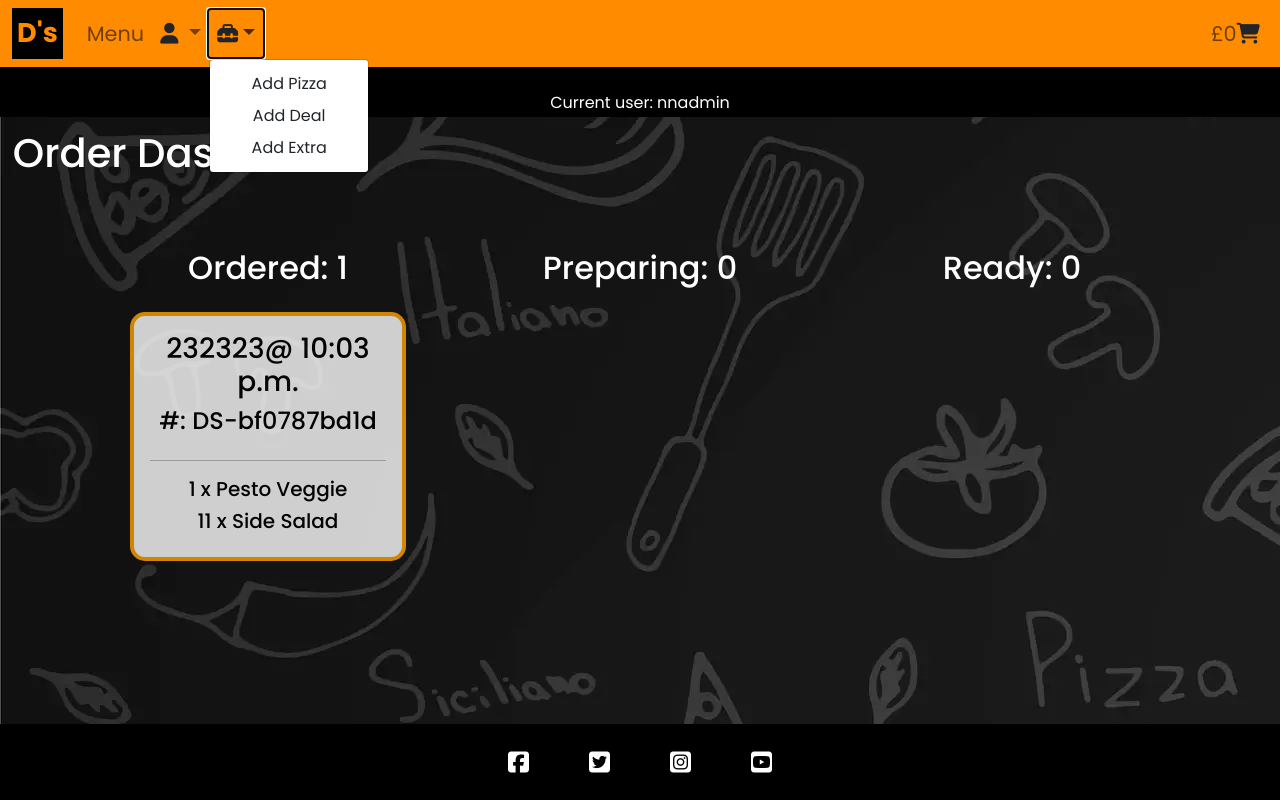
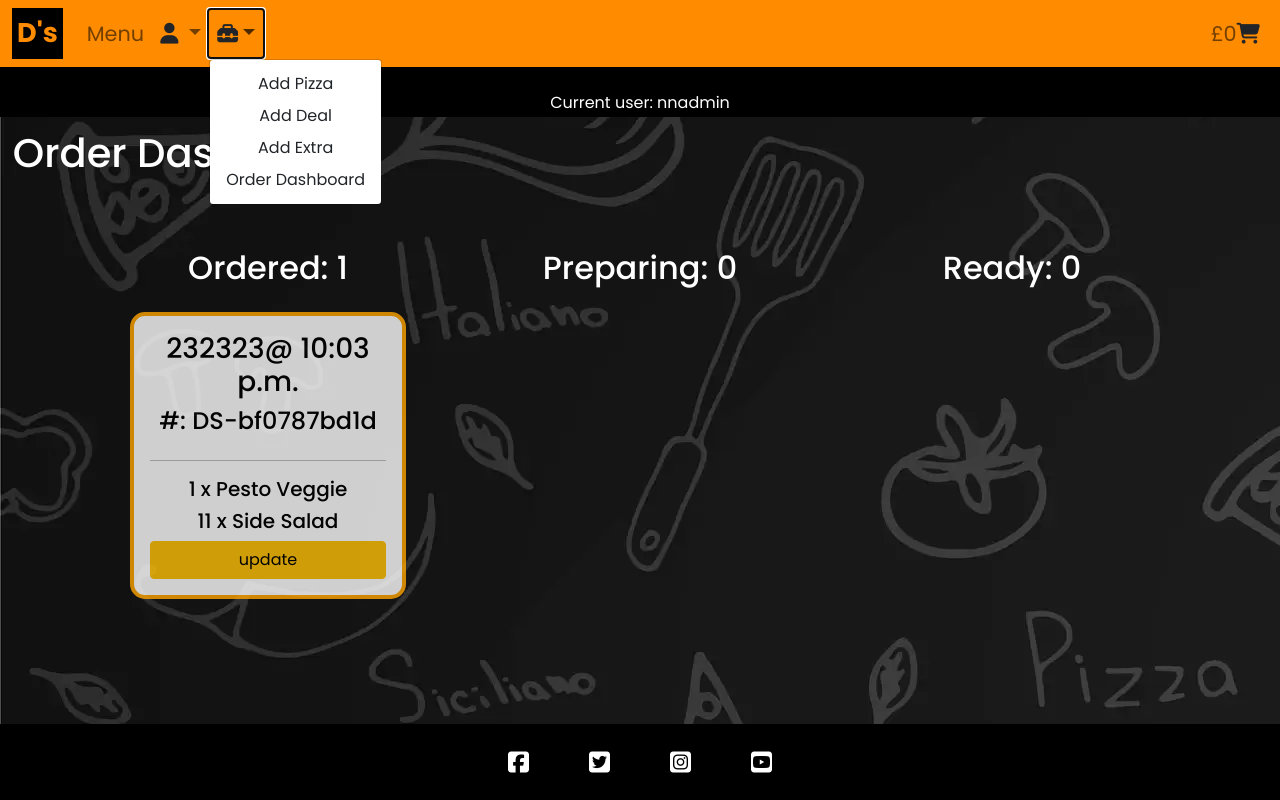
Before and after one commit to NaveedNaseem84/PP5-Ds_Pizza, a Django app: page /management/ in a window 1280 px wide, after a click that opens the changed part. Run offline with Django 4.2, Linux system fonts and the light colour scheme; a user stored in the database is signed in; data comes from the database, SQL or seed files in the repository; both versions use the stored data as it was after the commit; some libraries are stand-ins or nearby versions.

Commit message:
create view, url and template to update order status

```diff
--- a/management/templates/management/management.html
+++ b/management/templates/management/management.html
@@ -1,5 +1,6 @@
 {% extends "base.html" %}
 {% load static %}
+{% load crispy_forms_tags %}
 {% block extra_title %}Success{% endblock %}
 {% block content %}
 
@@ -16,9 +17,10 @@
                     <h3>{{ order.name }}@ {{ order.date.time }}</h3>
                     <h4>#:</strong> {{ order.order_ref }}</h4>
                     <hr>
-                        {% for item in order.pizzaorderlineitems.all %}
+                    {% for item in order.pizzaorderlineitems.all %}
                     <h5>{{ item.quantity }} x {{ item.product }}</h5>
                     {% endfor %}
+                    <a href="{% url 'update_order_status' order.id  %}" class="btn btn-warning">update</a>
                 </div>
                 {% endif %}
                 {% endfor %}
@@ -33,16 +35,17 @@
                     <h3>{{ order.name }}@ {{ order.date.time }}</h3>
                     <h4>#:</strong> {{ order.order_ref }}</h4>
                     <hr>
-                        {% for item in order.pizzaorderlineitems.all %}
+                    {% for item in order.pizzaorderlineitems.all %}
                     <h5>{{ item.quantity }} x {{ item.product }}</h5>
                     {% endfor %}
+                     <a href="{% url 'update_order_status' order.id  %}" class="btn btn-warning">update</a>
                 </div>
                 {% endif %}
                 {% endfor %}
             </div>
 
             <!-- Ready -->
-            <div class="cardcol-12 col-md-4 p-5">
+            <div class="col-12 col-md-4 p-5">
                 <h2 class="text-center p-3">Ready: {{ready_count}}</h2>
                 {% for order in orders %}
                 {% if order.status == "Ready" %}
@@ -50,9 +53,10 @@
                     <h3>{{ order.name }}@ {{ order.date.time }}</h3>
                     <h4>#:</strong> {{ order.order_ref }}</h4>
                     <hr>
-                        {% for item in order.pizzaorderlineitems.all %}
+                    {% for item in order.pizzaorderlineitems.all %}
                     <h5>{{ item.quantity }} x {{ item.product }}</h5>
                     {% endfor %}
+                     <a href="{% url 'update_order_status' order.id  %}" class="btn btn-warning">update</a>
                 </div>
                 {% endif %}
                 {% endfor %}
@@ -62,4 +66,5 @@
 
 </div>
 
+
 {% endblock %}
--- a/management/urls.py
+++ b/management/urls.py
@@ -5,4 +5,5 @@ urlpatterns = [
     path('', views.management_view, name='management'),
     path('add/item/', views.add_product, name='add_product'),
     path('update/int:<product_id>', views.update_product, name='update_product'),
+    path('update_status/int:<order_id>', views.update_order_status, name='update_order_status'),
 ]
--- a/management/views.py
+++ b/management/views.py
@@ -1,7 +1,7 @@
 from django.shortcuts import render, reverse, redirect, get_object_or_404
 from django.http import HttpResponseRedirect
 from django.contrib import messages
-from.forms import NewPizzaForm, NewDealForm, NewExtraForm
+from.forms import NewPizzaForm, NewDealForm, NewExtraForm, StatusForm
 from menu.models import Deal, Pizza, Extras
 from checkout.models import PizzaOrder
 from menu.views import menu_view
@@ -21,6 +21,7 @@ def management_view(request):
     ordered_count = orders.filter(status="Ordered").count()
     preparing_count = orders.filter(status="Preparing").count()
     ready_count = orders.filter(status="Ready").count()
+
 
     template = "management/management.html"
     context = {
@@ -118,11 +119,38 @@ def update_product(request, product_id):
     else:
         form = product_form( instance=product)
 
+    template = "management/product_admin.html"
     context = {
         "form": form,
         "product": "Update",
         "item": item
     }
 
-    template = "management/product_admin.html"
+
     return render(request, template, context)
+
+def update_order_status(request, order_id):
+
+    if not request.user.is_staff:
+        messages.add_message(request, messages.ERROR, 'Please login as an admin')
+        return redirect(menu_view)
+
+    product = get_object_or_404(PizzaOrder, id=order_id)
+    form =StatusForm(request.POST, instance=product)
+    if form.is_valid():
+            form.save()
+            messages.add_message(request, messages.SUCCESS,'Status updated')
+
+            return redirect(management_view)
+    else:
+        form = StatusForm( instance=product)
+
+    template = "management/update_status.html"
+    context = {
+
+        "form": form,
+        "product": product,
+
+    }
+
+    return render(request, template, context)
--- a/templates/base.html
+++ b/templates/base.html
@@ -5,6 +5,7 @@
 {% url 'add_product_pizza' as add_product_pizza_url %}
 {% url 'add_product_deal' as add_product_deal_url %}
 {% url 'add_product_extra' as add_product_extra_url %}
+{% url 'management' as add_product_management_url %}
 
 {% url 'account_login' as login_url %}
 {% url 'account_signup' as signup_url %}
@@ -72,8 +73,8 @@
                                 <li><a class="dropdown-item {% if request.path == logout_url %}active{% endif %}"
                                         aria-current="page" href="{% url 'account_logout' %}">logout</a></li>
                                 {% else %}
-                              <!--  <li><a class="dropdown-item {% if request.path == signup_url %}active{% endif %}"
-                                        aria-current="page" href="{% url 'account_signup' %}">Register</a></li>-->
+                                <li><a class="dropdown-item {% if request.path == signup_url %}active{% endif %}"
+                                        aria-current="page" href="{% url 'account_signup' %}">Register</a></li>
                                 <li><a class="dropdown-item {% if request.path == login_url %}active{% endif %}"
                                         aria-current="page" href="{% url 'account_login' %}">Login</a></li>
                                 {% endif %}
@@ -94,6 +95,9 @@
                                 </li>
                                 <li><a class="dropdown-item {% if request.path == add_product_extra %}active{% endif %}"
                                         aria-current="page" href="{% url 'add_product' %}?item_type=extra">Add Extra</a>
+                                </li>
+                                <li><a class="dropdown-item {% if request.path == add_product_extra %}active{% endif %}"
+                                        aria-current="page" href="{% url 'management' %}">Order Dashboard</a>
                                 </li>
                             </ul>
                         </li>
```
Also changed, not shown: management/forms.py (+14 -0 lines), management/templates/management/update_status.html (added, +32 -0 lines), db.sqlite3.
